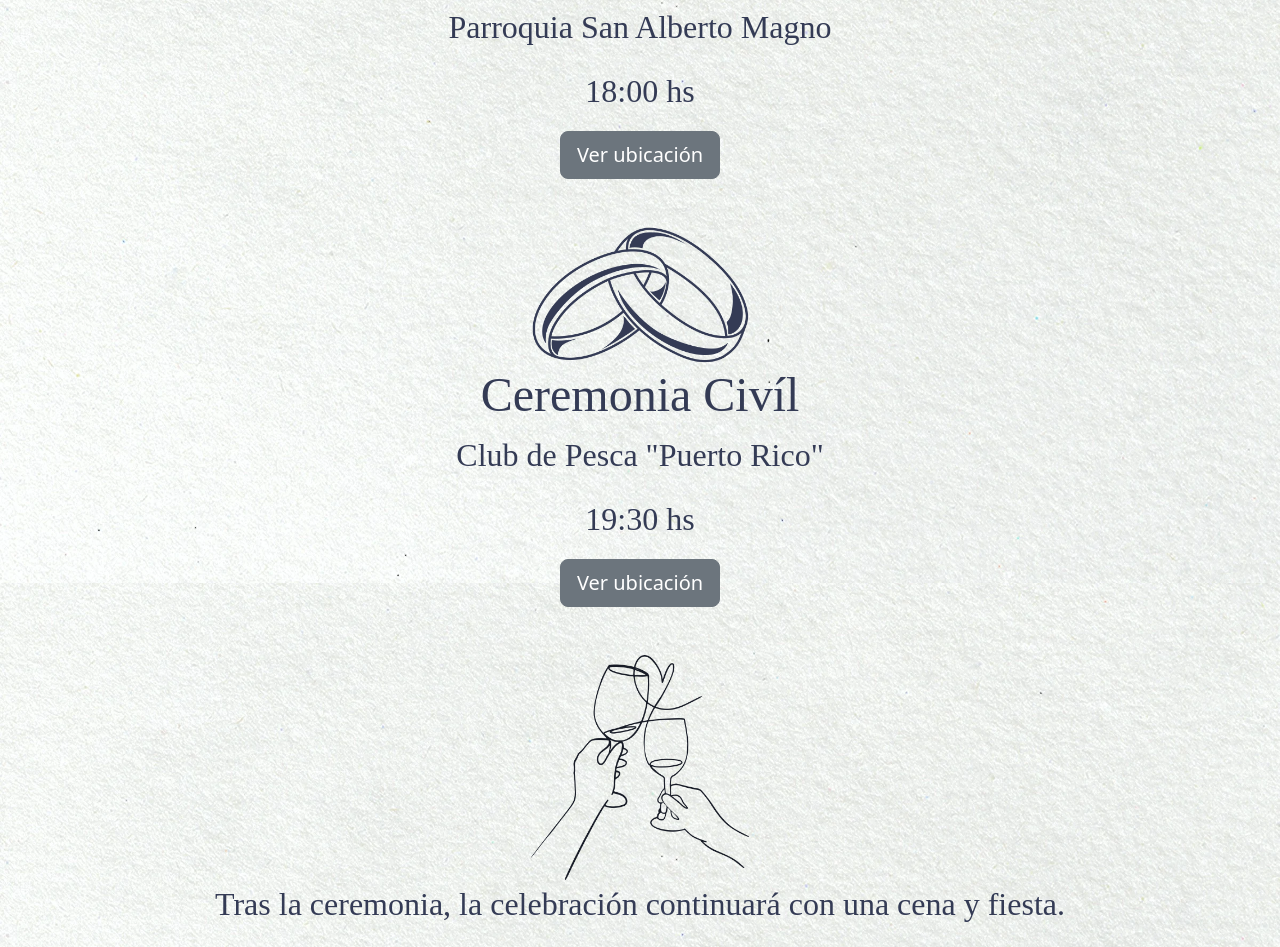
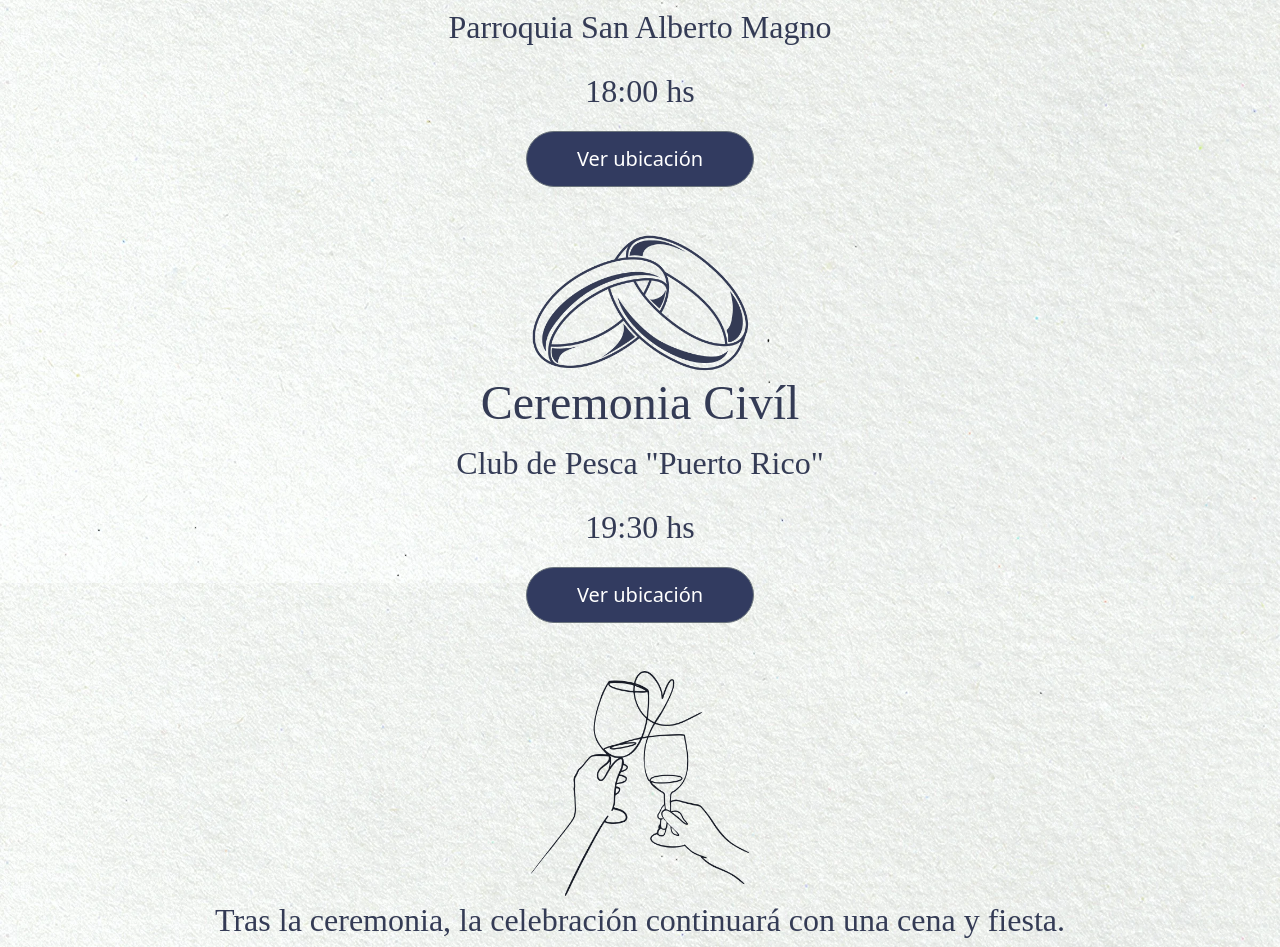
Before and after one commit to tomasfank/wedding, a plain HTML site: page index.html in a window 1280 px wide. Shown: the part 1977-2924 px from the top of the page. Drawn offline with nearby package versions, Linux system fonts and the light colour scheme; a web font is replaced by a local one.

Commit message:
Cambios en css

```diff
--- a/css/styles.css
+++ b/css/styles.css
@@ -32,7 +32,7 @@ a{
 }
 
 .container_pink{
-    background-color: rgb(241, 205, 193);
+    background-color: #F4CECE;
     background-size: cover;
 }
 
@@ -61,6 +61,12 @@ a{
     font-size: 16px;
     color: #555;
     margin-top: 10px;
+}
+
+.botones{
+    border-radius: 45px !important;
+    background-color: #323B60 !important;
+    padding: 12px 50px;
 }
 
 /* --------------------------------- Responsive --------------------------------- */
--- a/index.html
+++ b/index.html
@@ -68,7 +68,7 @@
             <h3 class="fuente size-sub">Ceremonia Religiosa</h3>
             <p class="fuente size-font-1">Parroquia San Alberto Magno</p>
             <p class="fuente size-font-1">18:00 hs</p>
-            <button type="button" class="btn btn-secondary btn-lg"><a href="https://maps.app.goo.gl/MkQWPfwKH7rFhAG96" target="_blank">Ver ubicación</a></button>
+            <button type="button" class="btn btn-secondary btn-lg botones"><a href="https://maps.app.goo.gl/MkQWPfwKH7rFhAG96" target="_blank">Ver ubicación</a></button>
         </div>
         <!-- código de ubicación -->
 
@@ -80,7 +80,7 @@
             <h3 class="fuente size-sub">Ceremonia Civíl</h3>
             <p class="fuente size-font-1">Club de Pesca "Puerto Rico"</p>
             <p class="fuente size-font-1">19:30 hs</p>
-            <button type="button" class="btn btn-secondary btn-lg"><a href="https://maps.app.goo.gl/pbZD7NRhczfYqMXv5" target="_blank">Ver ubicación</a></button>
+            <button type="button" class="btn btn-secondary btn-lg botones"><a href="https://maps.app.goo.gl/pbZD7NRhczfYqMXv5" target="_blank">Ver ubicación</a></button>
         </div>
         <!-- código de ubicacion -->
 
@@ -132,7 +132,7 @@
     <div class="container-sm my-5 text-center">
         <p class="fuente size-font-1">¡Estamos ansiosos por compartir este día tan especial con ustedes!</p>
         <p class="fuente size-font-1"> Por favor, confirmen su asistencia hasta el 31/11/2024 haciendo click en el botón de confirmar, que los llevará al chat de WhatsApp. ¡Nos emocionará tenerlos con nosotros para celebrar y disfrutar juntos!"</p>
-        <button type="button" class="btn btn-secondary btn-lg px-5">Confirmar</button>
+        <button type="button" class="btn btn-secondary btn-lg px-5 botones">Confirmar</button>
     </div>
 
     <!-- Bootstrap -->
```
